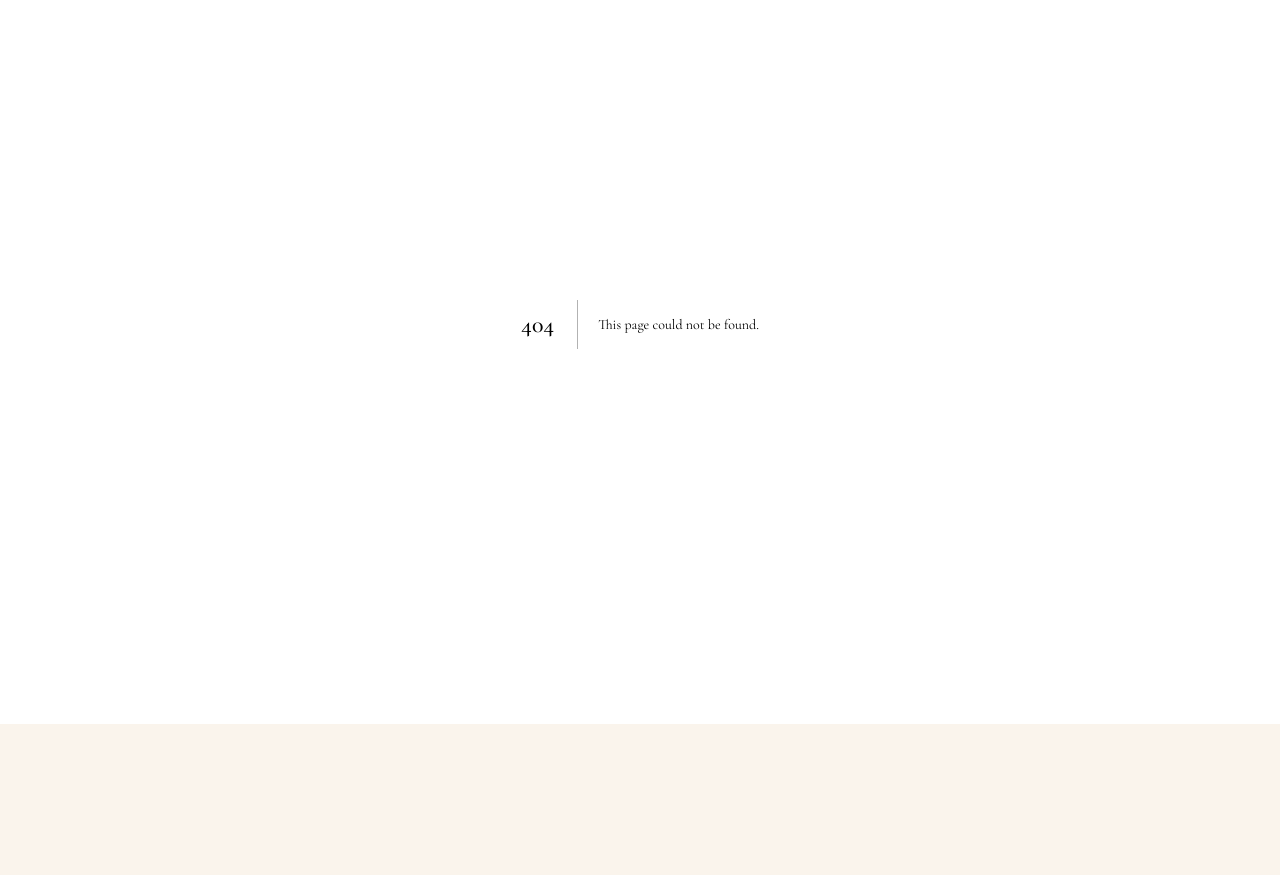
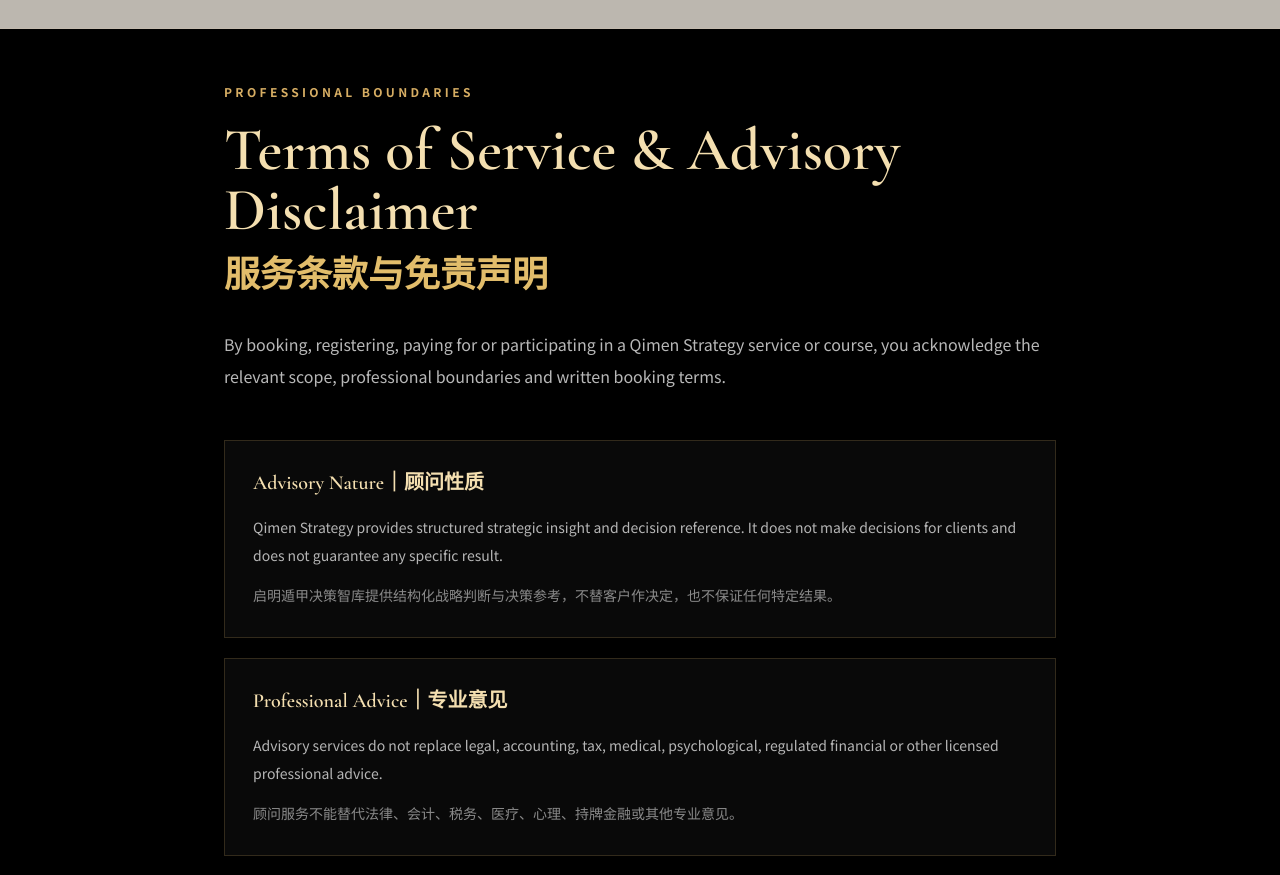
Before and after one commit to BODHIWONG/qmfeng-website, a Next.js app: page /terms in a window 1280 px wide. Before the commit this address had no page. Shown: the part 76-951 px from the top of the page. Before the commit the page ends 800 px from the top, so only its background shows below. Built offline with nearby package versions, Linux system fonts and the light colour scheme.

Commit message:
Add service terms and disclaimer

```diff
--- /dev/null
+++ b/app/terms/page.tsx
@@ -0,0 +1,49 @@
+import type { Metadata } from "next";
+import { LanguageProvider } from "@/contexts/language-context";
+import Navbar from "@/components/navbar";
+import Footer from "@/components/footer";
+
+export const metadata: Metadata = {
+  title: "Terms of Service & Advisory Disclaimer｜服务条款与免责声明",
+  description: "Terms, professional boundaries and advisory disclaimer for Qimen Strategy Singapore.",
+  alternates: { canonical: "https://www.qmfeng.com/terms" },
+};
+
+const terms = [
+  ["Advisory Nature", "顾问性质", "Qimen Strategy provides structured strategic insight and decision reference. It does not make decisions for clients and does not guarantee any specific result.", "启明遁甲决策智库提供结构化战略判断与决策参考，不替客户作决定，也不保证任何特定结果。"],
+  ["Professional Advice", "专业意见", "Advisory services do not replace legal, accounting, tax, medical, psychological, regulated financial or other licensed professional advice.", "顾问服务不能替代法律、会计、税务、医疗、心理、持牌金融或其他专业意见。"],
+  ["Client Responsibility", "客户责任", "Clients are responsible for verifying relevant facts, contracts, financial records, credentials and professional opinions before acting.", "客户在行动前应自行核实相关事实、合同、财务记录、资质与专业意见。"],
+  ["Confidentiality", "保密", "Client information is handled privately and is not used in public case studies without permission. Where permission is given, identifying details may be removed or changed.", "客户资料将以私密方式处理。未经允许不会公开用于案例；如获授权，也会尽量删除或调整可识别信息。"],
+  ["Fees and Scope", "费用与范围", "Fees, scope, number of sessions, response expectations, deliverables, payment schedule and any on-site work are confirmed before engagement. Additional work may require a separate quotation.", "费用、范围、咨询次数、响应方式、交付内容、付款安排及到场服务将在合作前确认。超出范围的工作可能需要另行报价。"],
+  ["Scheduling and Changes", "预约与变更", "Appointments are subject to availability. Rescheduling, cancellation and refund arrangements follow the written confirmation provided for the specific service or course.", "预约视实际档期而定。改期、取消与退款安排以具体服务或课程的书面确认为准。"],
+  ["Intellectual Property", "知识产权", "Course materials, frameworks, reports, slides, recordings and website content remain the intellectual property of Qimen Strategy or the relevant rights holder and may not be reproduced or distributed without written permission.", "课程资料、框架、报告、课件、录音录像与网站内容属于启明遁甲决策智库或相关权利人，未经书面允许不得复制或传播。"],
+];
+
+export default function TermsPage() {
+  return (
+    <LanguageProvider>
+      <div className="min-h-screen bg-black text-white">
+        <Navbar />
+        <main className="px-4 pb-24 pt-32 md:pt-40">
+          <div className="container mx-auto max-w-4xl">
+            <p className="text-xs font-bold uppercase tracking-[0.28em] text-[#d6ad63]">Professional Boundaries</p>
+            <h1 className="mt-5 text-4xl font-semibold text-[#f4dfb0] md:text-6xl">Terms of Service & Advisory Disclaimer</h1>
+            <h2 className="mt-4 text-2xl font-semibold text-[#e2bd6b] md:text-4xl">服务条款与免责声明</h2>
+            <p className="mt-8 text-base leading-8 text-white/72">By booking, registering, paying for or participating in a Qimen Strategy service or course, you acknowledge the relevant scope, professional boundaries and written booking terms.</p>
+            <div className="mt-12 space-y-5">
+              {terms.map(([title, zh, body, bodyZh]) => (
+                <section key={title} className="border border-[#d6ad63]/20 bg-white/[0.035] p-7">
+                  <h3 className="text-xl font-semibold text-[#f4dfb0]">{title}｜{zh}</h3>
+                  <p className="mt-4 text-sm leading-7 text-white/70">{body}</p>
+                  <p className="mt-3 text-sm leading-7 text-white/52">{bodyZh}</p>
+                </section>
+              ))}
+            </div>
+            <p className="mt-10 text-sm leading-7 text-white/50">Last updated: 20 July 2026. Where a signed agreement or written booking confirmation contains more specific terms, those specific terms take priority for that engagement.</p>
+          </div>
+        </main>
+        <Footer />
+      </div>
+    </LanguageProvider>
+  );
+}
```
